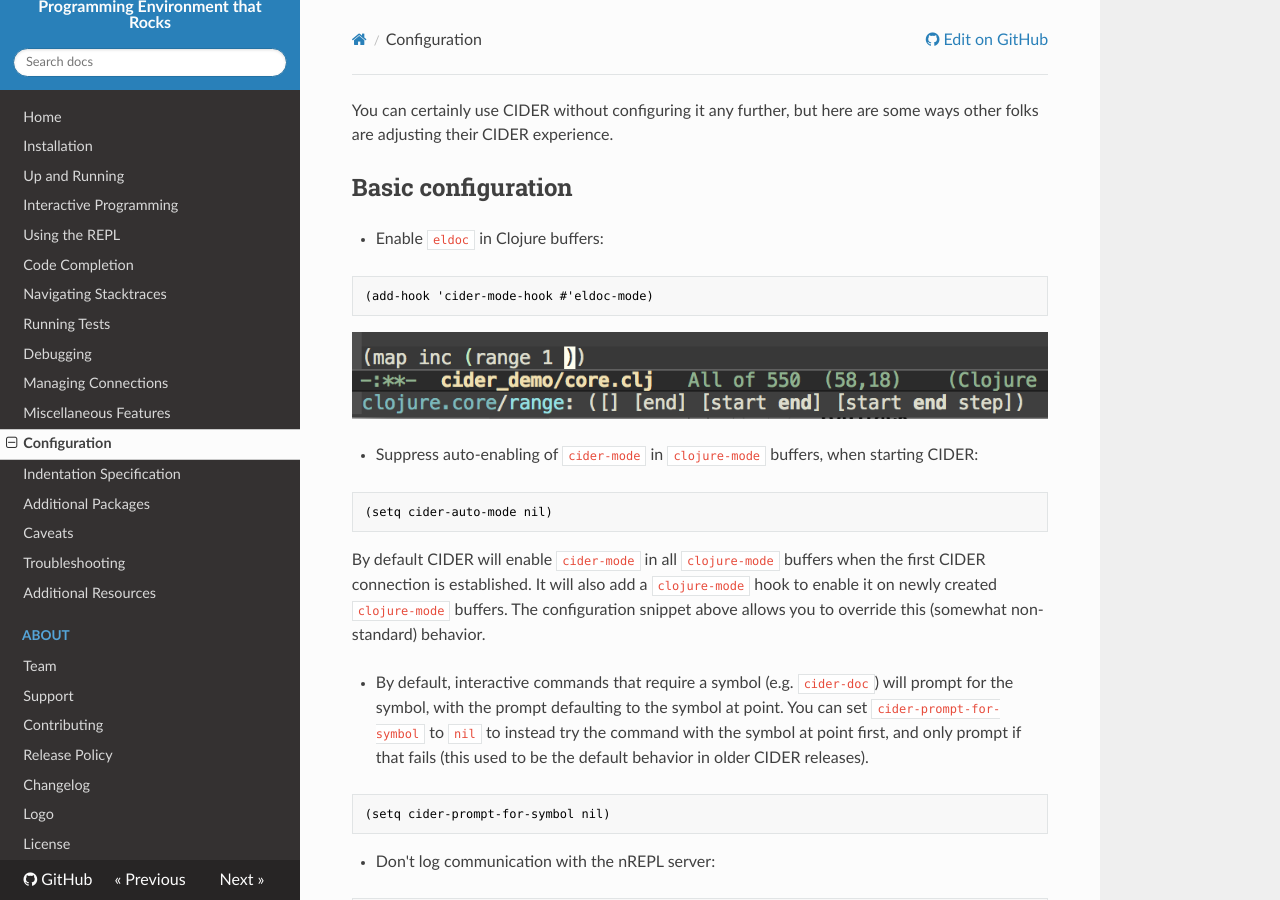
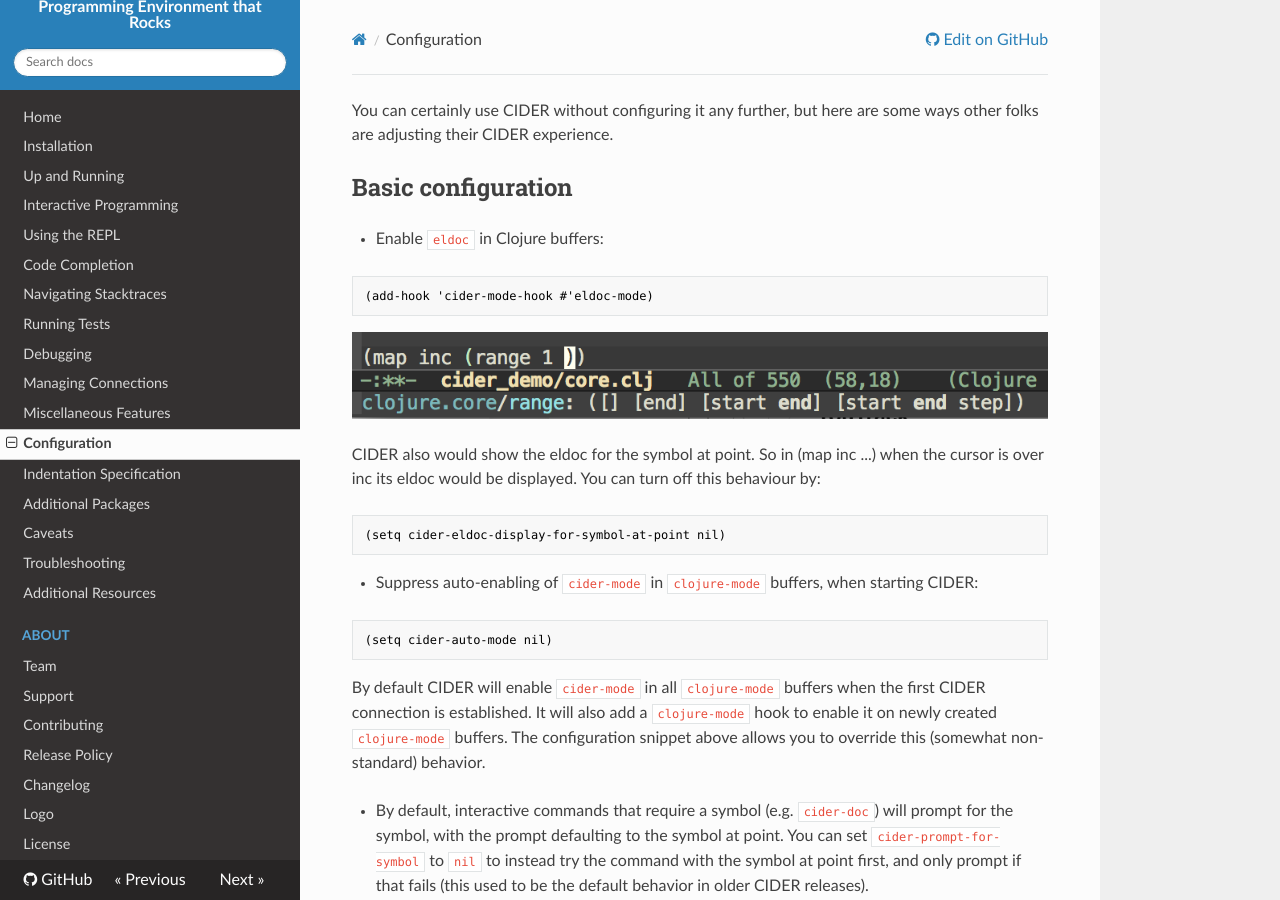
Before and after one commit to clojure-emacs/cider, an MkDocs documentation site: the page built from doc/configuration.md, in a window 1280 px wide and 900 px high. Built offline with MkDocs 1.6.1, drawn with Linux system fonts in a browser that asks for light colours; nearby versions of some CDN libraries; old or Windows-style settings are respelled for this version of MkDocs.

Commit message:
[#1638] Consider the eldoc at point before first symbol

````diff
--- a/doc/configuration.md
+++ b/doc/configuration.md
@@ -11,6 +11,14 @@
 ```
 
 ![Eldoc](images/eldoc.png)
+
+CIDER also would show the eldoc for the symbol at point. So in (map inc ...)
+when the cursor is over inc its eldoc would be displayed. You can turn off this
+behaviour by:
+
+```el
+(setq cider-eldoc-display-for-symbol-at-point nil)
+```
 
 * Suppress auto-enabling of `cider-mode` in `clojure-mode` buffers, when starting
   CIDER:
````
Also changed, not shown: 2 other files.
